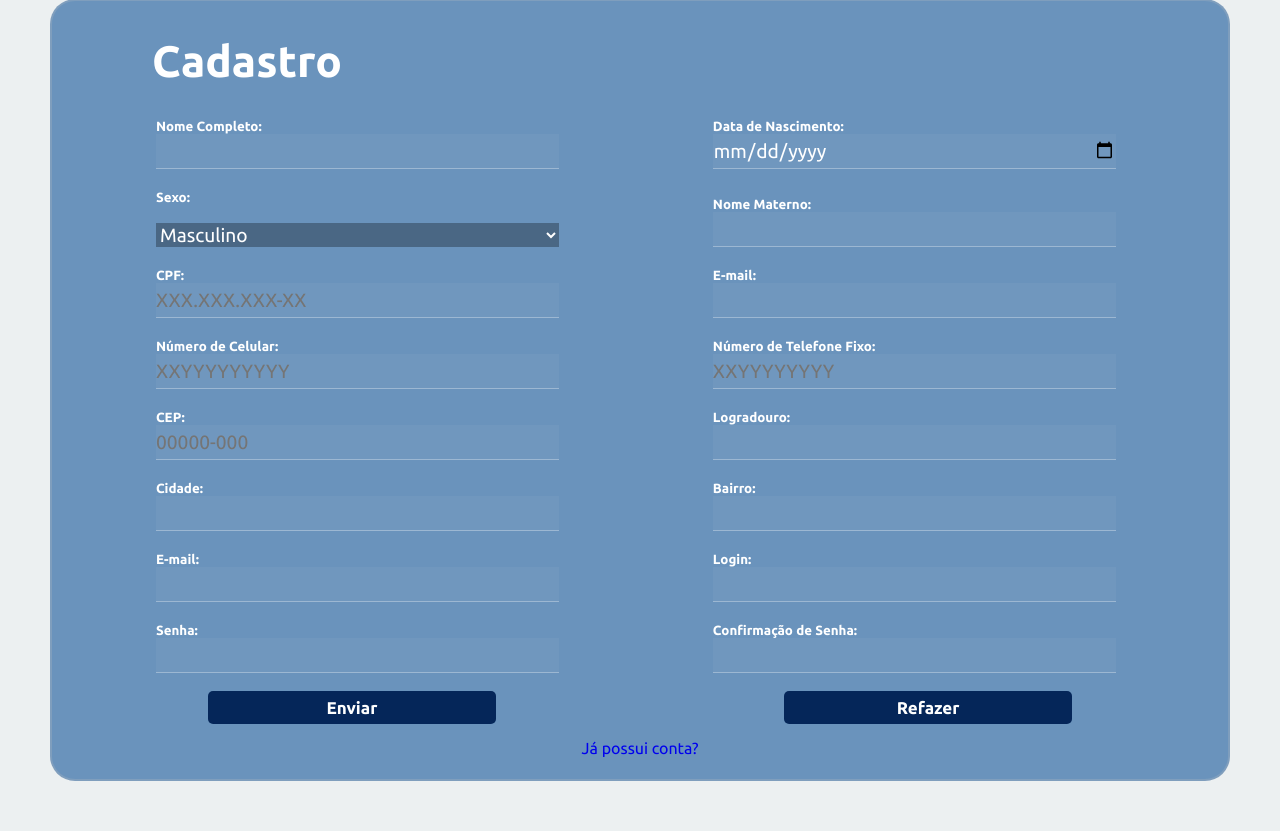
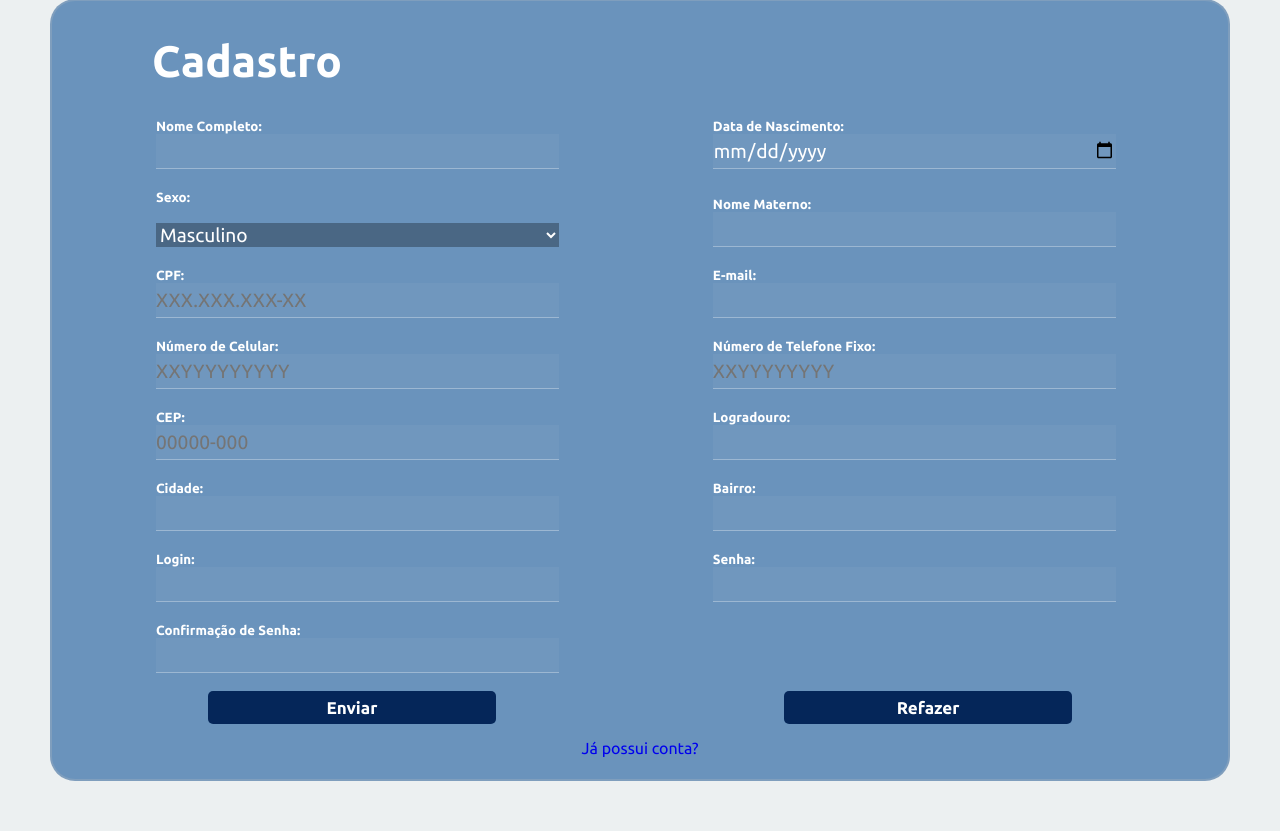
Before and after one commit to LucasSB-hub/Projeto-2024---Php, a PHP site: page /cadastro.php in a window 1280 px wide. Shown: the part 101-932 px from the top of the page. Run offline with PHP 8.4, Linux system fonts and the light colour scheme; some web fonts are replaced.

Commit message:
retirada de campos duplicados (email e login)

```diff
--- a/projeto unisuam/cadastro.php
+++ b/projeto unisuam/cadastro.php
@@ -79,10 +79,6 @@
                             <label for="bairro"><b>Bairro:</b></label><br>
                             <input type="text" name="bairro" id="bairro" required><br><br> <!-- Caixa para registrar o nome do bairro -->
                         </div>
-                        <div class="caixa">
-                            <label for="email"><b>E-mail:</b></label><br>
-                            <input type="email" name="email" id="email" required><br><br> <!-- Caixa para registrar o endereço de e-mail -->
-                        </div>
                 <!--    <div class="caixa">
                             <label for="nome_usuario"><b>Nome de Usuário/Login:</b></label><br>
                             <input type="text" name="nome_usuario" id="nome_usuario" required><br><br>
```
